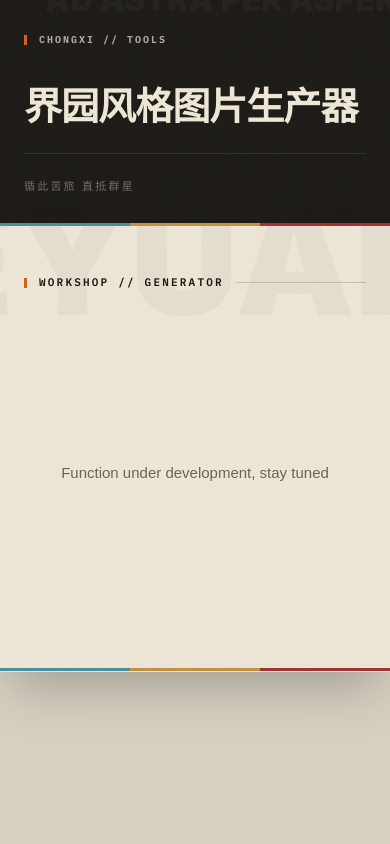
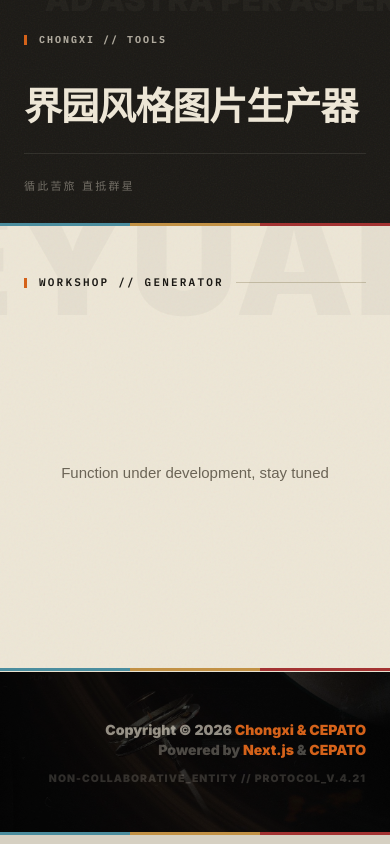
Before and after one commit to ChongxiSama/ChongxiSama, a Next.js app: page /tool/jieyuan in a window 390 px wide. Built offline with nearby package versions, Linux system fonts and the light colour scheme.

Commit message:
fix: mobile top padding, add footer bg to jieyuan page, sync footer style

```diff
--- a/app/tool/jieyuan/page.tsx
+++ b/app/tool/jieyuan/page.tsx
@@ -8,7 +8,7 @@ export const metadata: Metadata = {
 export default function JieYuanPage() {
   return (
     <div className="min-h-screen bg-[#D6D0C2] flex flex-col items-center">
-      <div className="relative w-full bg-lt-ink paper-texture shadow-2xl overflow-hidden">
+      <div className="relative w-full bg-lt-ink paper-texture overflow-hidden">
         <div className="absolute -top-4 md:-top-10 -right-8 md:-right-20 pointer-events-none select-none">
           <span className="font-display text-[32px] md:text-[120px] text-lt-bg opacity-[0.03] leading-none uppercase whitespace-nowrap">
             AD ASTRA PER ASPERA
@@ -48,8 +48,8 @@ export default function JieYuanPage() {
         </div>
       </div>
 
-      <div className="w-full max-w-[840px] mx-auto flex flex-col items-center">
-        <section className="relative w-full bg-lt-bg paper-texture shadow-2xl px-6 md:px-16 py-12 md:py-16 overflow-hidden border-b border-lt-border/10">
+      <div className="w-full max-w-[840px] mx-auto flex flex-col">
+        <section className="relative w-full bg-lt-bg paper-texture px-6 md:px-16 py-12 md:py-16 overflow-hidden border-b border-lt-border/10">
           <div className="absolute -top-10 -right-20 pointer-events-none select-none">
             <span className="font-display text-[150px] md:text-[320px] text-lt-ink opacity-[0.03] leading-none uppercase">
               JIEYUAN
@@ -76,6 +76,33 @@ export default function JieYuanPage() {
             <div className="bg-rl-red w-1/3"></div>
           </div>
         </section>
+
+        <div className="relative w-full bg-lt-ink paper-texture px-6 md:px-16 py-12 overflow-hidden">
+          <div className="absolute inset-0 z-0">
+            <img src="/footer-bg.jpg" alt="" className="w-full h-full object-cover" />
+            <div className="absolute inset-0 bg-black/70"></div>
+          </div>
+          <div className="absolute z-10 -top-1 -left-1 w-3 h-3 border-t border-l border-lt-bg/40"></div>
+          <div className="absolute z-10 -bottom-1 -right-1 w-3 h-3 border-b border-r border-lt-bg/40"></div>
+          <div className="absolute inset-0 z-[2] paper-texture opacity-20 pointer-events-none"></div>
+
+          <div className="relative z-10">
+            <div className="text-sm text-right text-lt-bg/60 font-display">
+              Copyright &copy; {new Date().getFullYear()} <span className="text-lt-accent font-semibold">Chongxi &amp; CEPATO</span><br/>
+              <span className="opacity-50">Powered by</span>
+              <a className="text-lt-accent font-medium hover:underline" href="https://nextjs.org" target="_blank" rel="noreferrer"> Next.js</a>
+              <span className="opacity-50"> &amp; </span>
+              <a className="text-lt-accent font-medium hover:underline" href="https://github.com/ChongxiSama" target="_blank" rel="noreferrer"> CEPATO</a>
+              <span className="text-[0.65rem] opacity-30 mt-3 block uppercase tracking-widest">Non-Collaborative_Entity // Protocol_V.4.21</span>
+            </div>
+          </div>
+
+          <div className="absolute bottom-0 left-0 right-0 h-[3px] flex z-10">
+            <div className="bg-rl-teal w-1/3"></div>
+            <div className="bg-rl-gold w-1/3"></div>
+            <div className="bg-rl-red w-1/3"></div>
+          </div>
+        </div>
       </div>
     </div>
   );
--- a/components/ArchiveFlow.tsx
+++ b/components/ArchiveFlow.tsx
@@ -300,7 +300,7 @@ export default function ArchiveFlow({ data }: { data: SiteData }) {
       />
 
       <main className="flex flex-col items-center md:ml-12">
-        <div className="w-full md:max-w-[840px] md:mx-auto flex flex-col pt-16">
+        <div className="w-full md:max-w-[840px] md:mx-auto flex flex-col pt-8 md:pt-16">
 
         <ArchiveCard
           id={`chapter-${c1.id}`}
@@ -581,13 +581,18 @@ export default function ArchiveFlow({ data }: { data: SiteData }) {
           </div>
         </div>
 
-        <div className="relative w-full bg-lt-ink paper-texture px-6 md:px-16 py-12 overflow-hidden border-b border-lt-border/10">
+        <div className="relative w-full bg-lt-ink paper-texture px-6 md:px-16 py-12 overflow-hidden">
+          <div className="absolute inset-0 z-0">
+            <img src="/footer-bg.jpg" alt="" className="w-full h-full object-cover" />
+            <div className="absolute inset-0 bg-black/70"></div>
+          </div>
           <div className="absolute z-10 -top-1 -left-1 w-3 h-3 border-t border-l border-lt-bg/40"></div>
           <div className="absolute z-10 -bottom-1 -right-1 w-3 h-3 border-b border-r border-lt-bg/40"></div>
+          <div className="absolute inset-0 z-[2] paper-texture opacity-20 pointer-events-none"></div>
 
           <div className="relative z-10">
             <div className="text-sm text-right text-lt-bg/60 font-display">
-              Copyright &copy; {new Date().getFullYear()} <span className="text-lt-accent">Chongxi &amp; CEPATO</span><br/>
+              Copyright &copy; {new Date().getFullYear()} <span className="text-lt-accent font-semibold">Chongxi &amp; CEPATO</span><br/>
               <span className="opacity-50">Powered by</span>
               <a className="text-lt-accent font-medium hover:underline" href="https://nextjs.org" target="_blank" rel="noreferrer"> Next.js</a>
               <span className="opacity-50"> &amp; </span>
@@ -596,7 +601,7 @@ export default function ArchiveFlow({ data }: { data: SiteData }) {
             </div>
           </div>
 
-          <div className="absolute bottom-0 left-0 right-0 h-[3px] flex">
+          <div className="absolute bottom-0 left-0 right-0 h-[3px] flex z-10">
             <div className="bg-rl-teal w-1/3"></div>
             <div className="bg-rl-gold w-1/3"></div>
             <div className="bg-rl-red w-1/3"></div>
```
Also changed, not shown: public/footer-bg.jpg (added).
